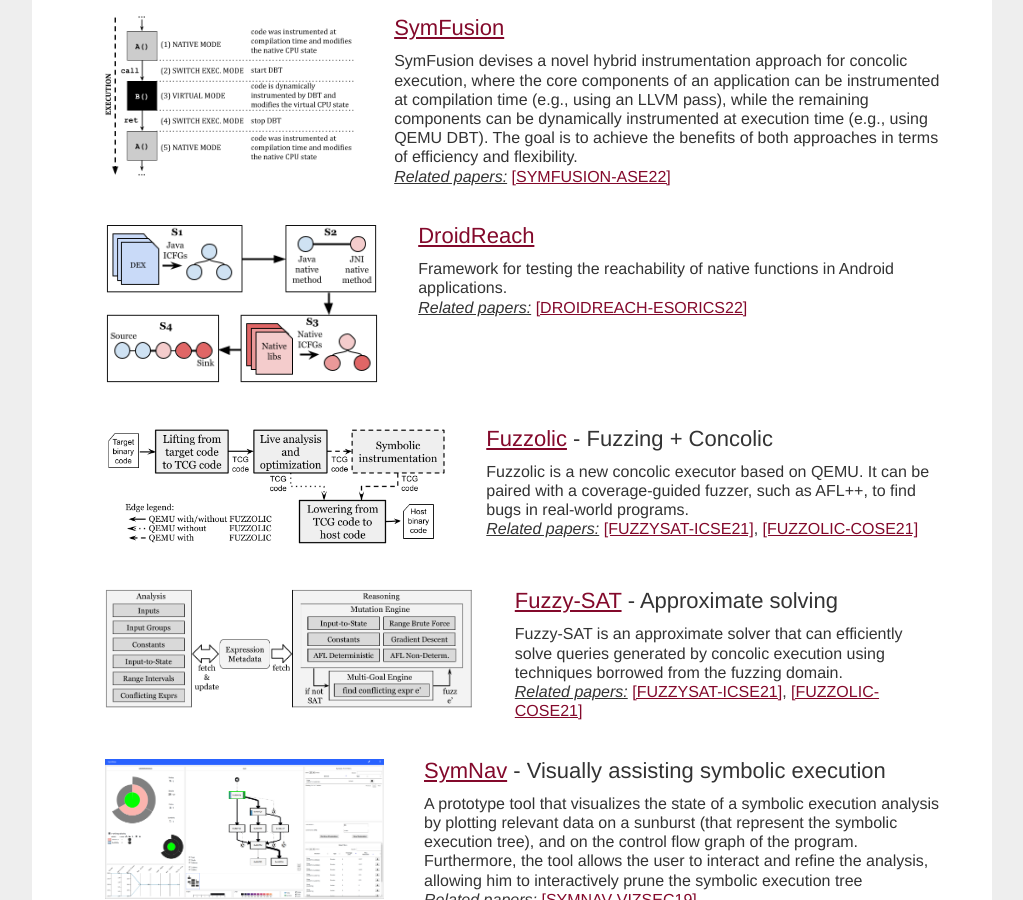
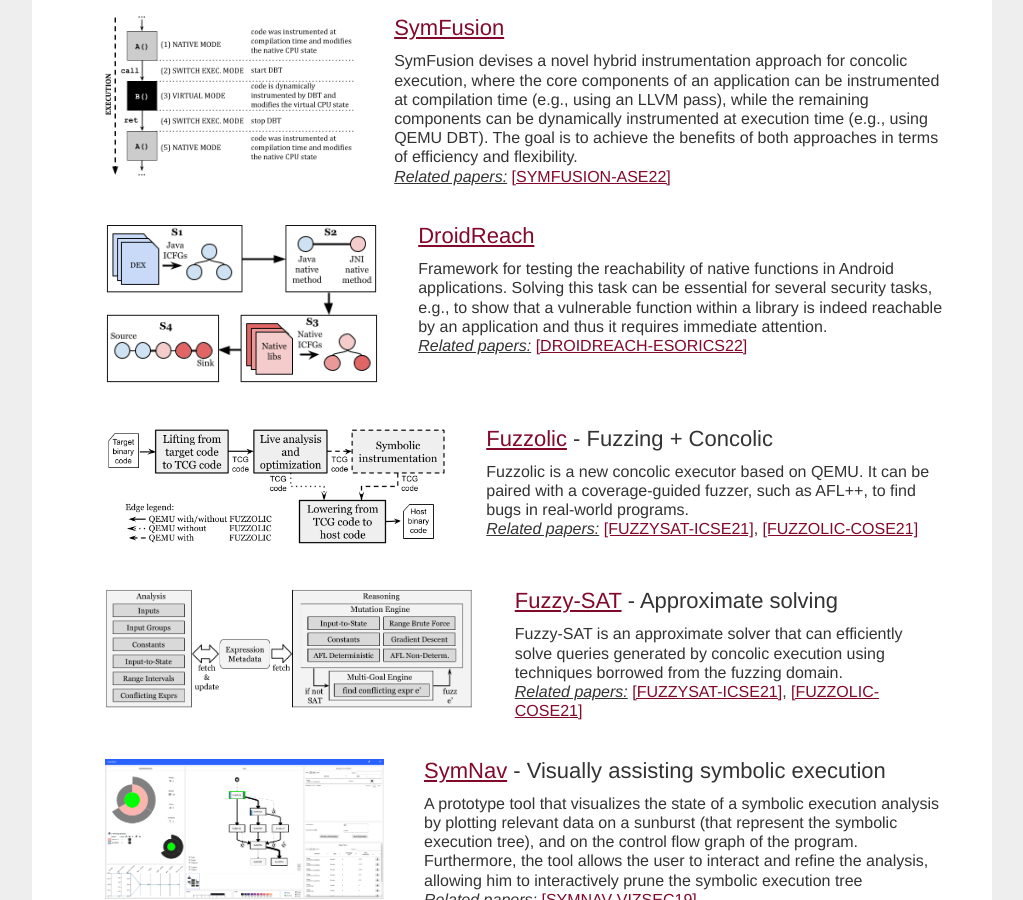
Before and after one commit to ecoppa/ecoppa.github.io, a Jekyll site: the page built from index.html, in a window 1280 px wide and 900 px high, scrolled down 1665 px. Shown: the whole window, without its empty margins (128-1151 px from the left). Built offline with Jekyll 4.4.1, drawn with Linux system fonts in a browser that asks for light colours.

Commit message:
Update index.html

```diff
--- a/index.html
+++ b/index.html
@@ -293,7 +293,7 @@
 					</div>
 					<div>
 						<h3><a href="https://github.com/season-lab/DroidReach">DroidReach</a></h3>
-						Framework for testing the reachability of native functions in Android applications.
+						Framework for testing the reachability of native functions in Android applications. Solving this task can be essential for several security tasks, e.g., to show that a vulnerable function within a library is indeed reachable by an application and thus it requires immediate attention.
 						<br />
 						<u><i>Related papers:</i></u> <a href="#DROIDREACH-ESORICS22">[DROIDREACH-ESORICS22]</a></a>
 					</div>
```
